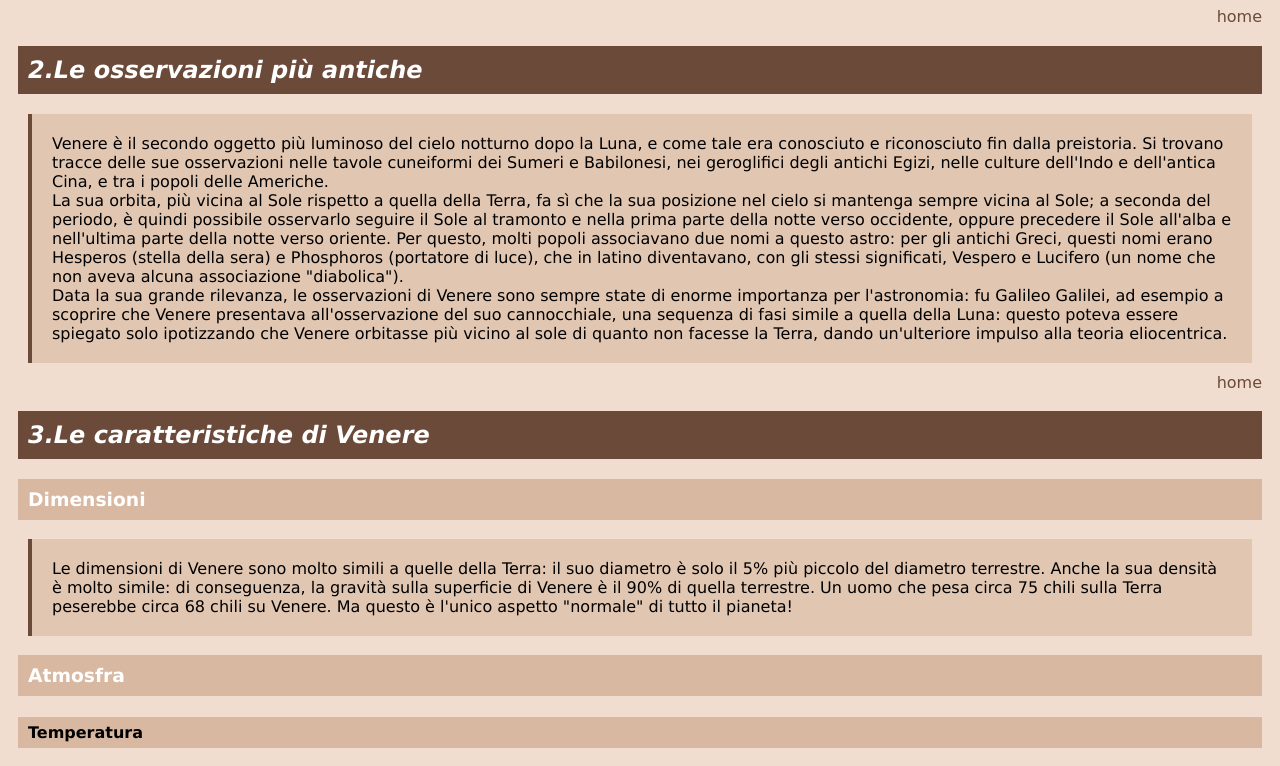
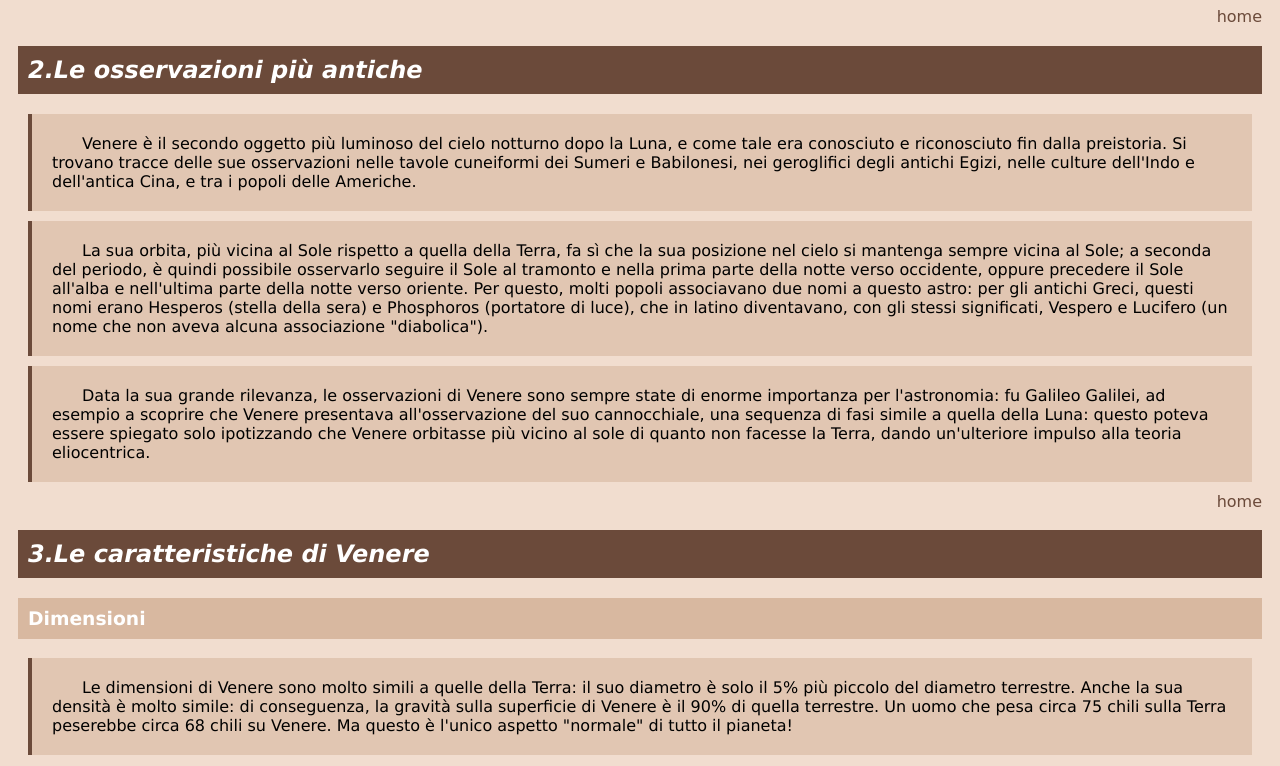
Before and after one commit to MindrasEugen/SistemaSolare2, a plain HTML site: page src/html/venere.html in a window 1280 px wide. Shown: the part 860-1626 px from the top of the page. Drawn offline with Linux system fonts and the light colour scheme.

Commit message:
eliminate span

```diff
--- a/src/css/venere.css
+++ b/src/css/venere.css
@@ -16,10 +16,6 @@
     font-family: Verdana, Geneva, Tahoma, sans-serif;
     font-size: 1rem;
   }
-
-span{
-    display: block;
-}
 
 h1{
     height: 400px;
@@ -98,6 +94,7 @@ h4{
 p{
     padding: 20px;
     margin: 10px;
+    text-indent: 30px;
     border-left: 4px solid #6B4A3A;
     background-color: rgba(216, 184, 160, 0.6);
 }
--- a/src/html/venere.html
+++ b/src/html/venere.html
@@ -38,10 +38,10 @@
             </article>
             <article>
                 <header><h2 id="osservazioni">2.Le osservazioni più antiche</h2></header>
-                <p>Venere è il secondo oggetto più luminoso del cielo notturno dopo la Luna, e come tale era conosciuto e riconosciuto fin dalla preistoria. Si trovano tracce delle sue osservazioni nelle tavole cuneiformi dei Sumeri e Babilonesi, nei geroglifici degli antichi Egizi, nelle culture dell'Indo e dell'antica Cina, e tra i popoli delle Americhe.
-                    <span></span>La sua orbita, più vicina al Sole rispetto a quella della Terra, fa sì che la sua posizione nel cielo si mantenga sempre vicina al Sole; a seconda del periodo, è quindi possibile osservarlo seguire il Sole al tramonto e nella prima parte della notte verso occidente, oppure precedere il Sole all'alba e nell'ultima parte della notte verso oriente. Per questo, molti popoli associavano due nomi a questo astro: per gli antichi Greci, questi nomi erano Hesperos (stella della sera) e Phosphoros (portatore di luce), che in latino diventavano, con gli stessi significati, Vespero e Lucifero (un nome che non aveva alcuna associazione "diabolica").
-                    <span></span>Data la sua grande rilevanza, le osservazioni di Venere sono sempre state di enorme importanza per l'astronomia: fu Galileo Galilei, ad esempio a scoprire che Venere presentava all'osservazione del suo cannocchiale, una sequenza di fasi simile a quella della Luna: questo poteva essere spiegato solo ipotizzando che Venere orbitasse più vicino al sole di quanto non facesse la Terra, dando un'ulteriore impulso alla teoria eliocentrica.
-                </p>
+                    <p>Venere è il secondo oggetto più luminoso del cielo notturno dopo la Luna, e come tale era conosciuto e riconosciuto fin dalla preistoria. Si trovano tracce delle sue osservazioni nelle tavole cuneiformi dei Sumeri e Babilonesi, nei geroglifici degli antichi Egizi, nelle culture dell'Indo e dell'antica Cina, e tra i popoli delle Americhe.</p>
+                    <p>La sua orbita, più vicina al Sole rispetto a quella della Terra, fa sì che la sua posizione nel cielo si mantenga sempre vicina al Sole; a seconda del periodo, è quindi possibile osservarlo seguire il Sole al tramonto e nella prima parte della notte verso occidente, oppure precedere il Sole all'alba e nell'ultima parte della notte verso oriente. Per questo, molti popoli associavano due nomi a questo astro: per gli antichi Greci, questi nomi erano Hesperos (stella della sera) e Phosphoros (portatore di luce), che in latino diventavano, con gli stessi significati, Vespero e Lucifero (un nome che non aveva alcuna associazione "diabolica").</p>
+                    <p>Data la sua grande rilevanza, le osservazioni di Venere sono sempre state di enorme importanza per l'astronomia: fu Galileo Galilei, ad esempio a scoprire che Venere presentava all'osservazione del suo cannocchiale, una sequenza di fasi simile a quella della Luna: questo poteva essere spiegato solo ipotizzando che Venere orbitasse più vicino al sole di quanto non facesse la Terra, dando un'ulteriore impulso alla teoria eliocentrica.</p>
+
                 <div class="up">
                         <a class="home" href="#main-header">home</a>
                     </div>
```
